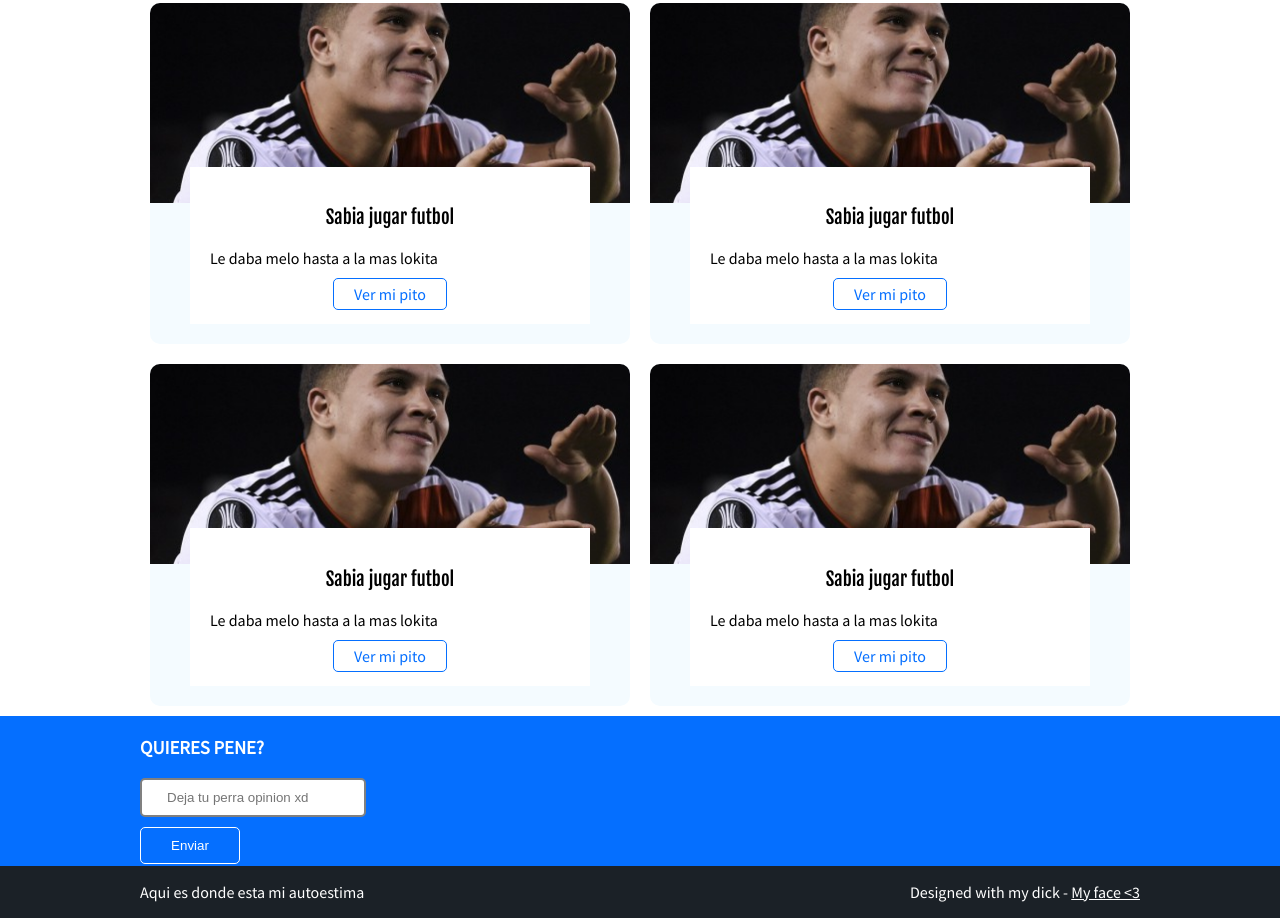
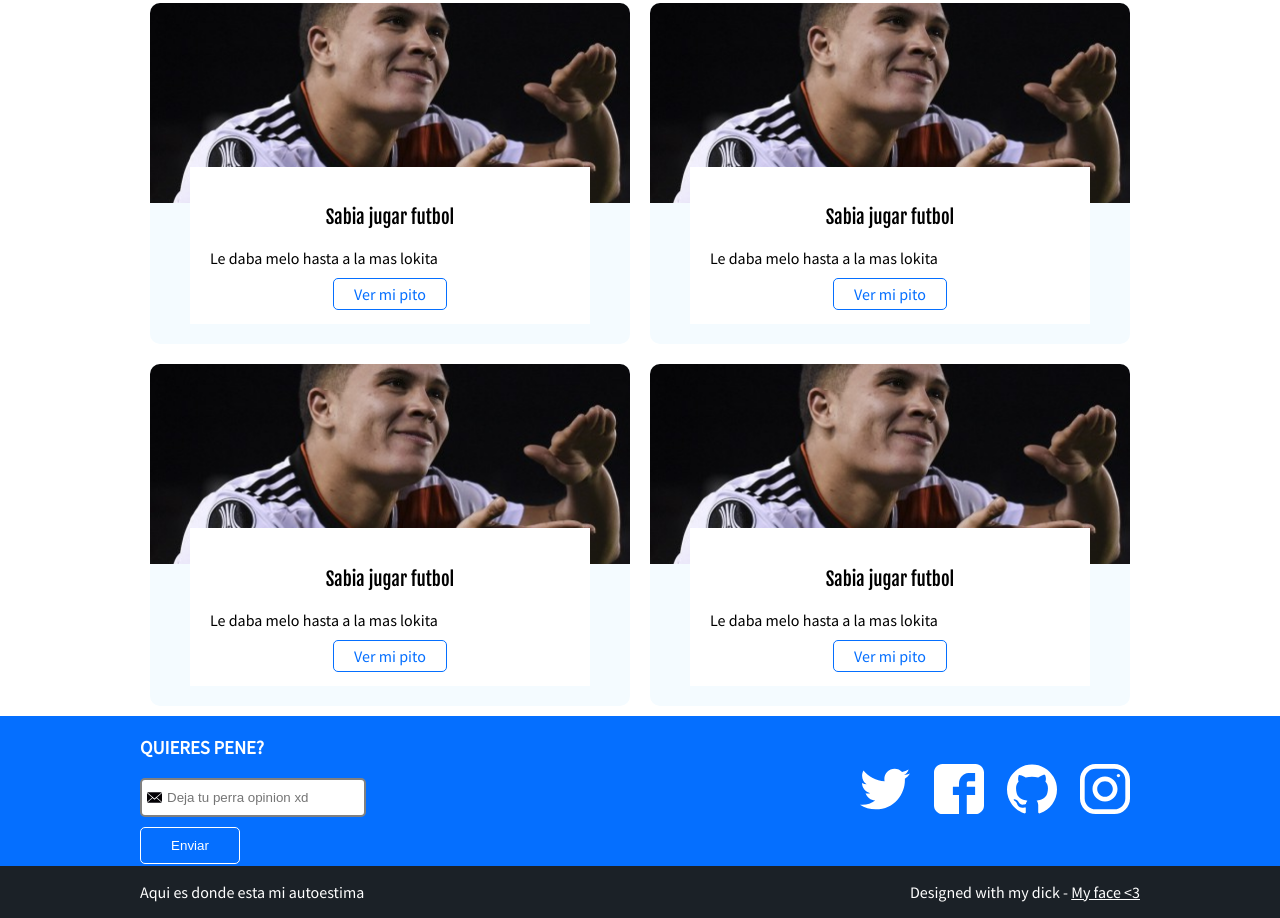
Before and after one commit to sleiton9/invie-github, a plain HTML site: page index.html in a window 1280 px wide. Shown: the part 940-1858 px from the top of the page. Drawn offline with Linux system fonts and the light colour scheme.

Commit message:
Update index.css

```diff
--- a/index.css
+++ b/index.css
@@ -233,39 +233,27 @@ h1 strong{
 }
 
 .social-link.twit{
-<<<<<<< HEAD
+
   background-image: url('twit.svg');
-=======
-  background-image: url('/twit.svg');
->>>>>>> 6cd03ce36af651970a466e825920f870855c203e
+
   background-size: 50px 50px;
 }
 
 .social-link.face{
-<<<<<<< HEAD
+
   background-image: url('fb.svg');
-=======
-  background-image: url('/fb.svg');
->>>>>>> 6cd03ce36af651970a466e825920f870855c203e
   background-size: 50px 50px;
 }
 
 .social-link.git{
-<<<<<<< HEAD
   background-image: url('git.svg');
-=======
-  background-image: url('/git.svg');
->>>>>>> 6cd03ce36af651970a466e825920f870855c203e
+
   background-size: 50px 50px;
 }
 
 .social-link.insta{
 
-<<<<<<< HEAD
   background-image: url('insta.svg');
-=======
-  background-image: url('/insta.svg');
->>>>>>> 6cd03ce36af651970a466e825920f870855c203e
   background-size: 50px 50px;
 }
 
@@ -274,11 +262,7 @@ h1 strong{
   padding: 10px 20px 10px 25px;
   border-style: solid;
   border-radius: 5px;
-<<<<<<< HEAD
   background-image: url('mail.svg');
-=======
-  background-image: url('/mail.svg');
->>>>>>> 6cd03ce36af651970a466e825920f870855c203e
   background-size: 15px 15px;
   background-repeat: no-repeat;
   background-position-y:center;
```
